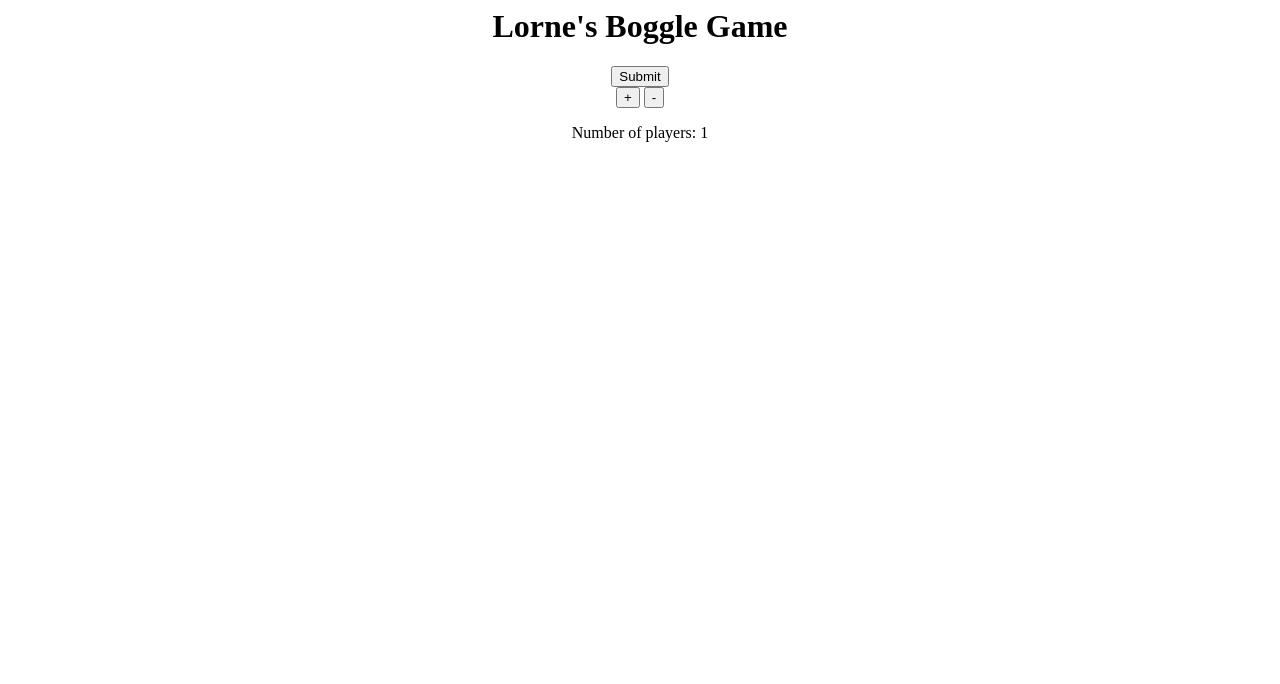
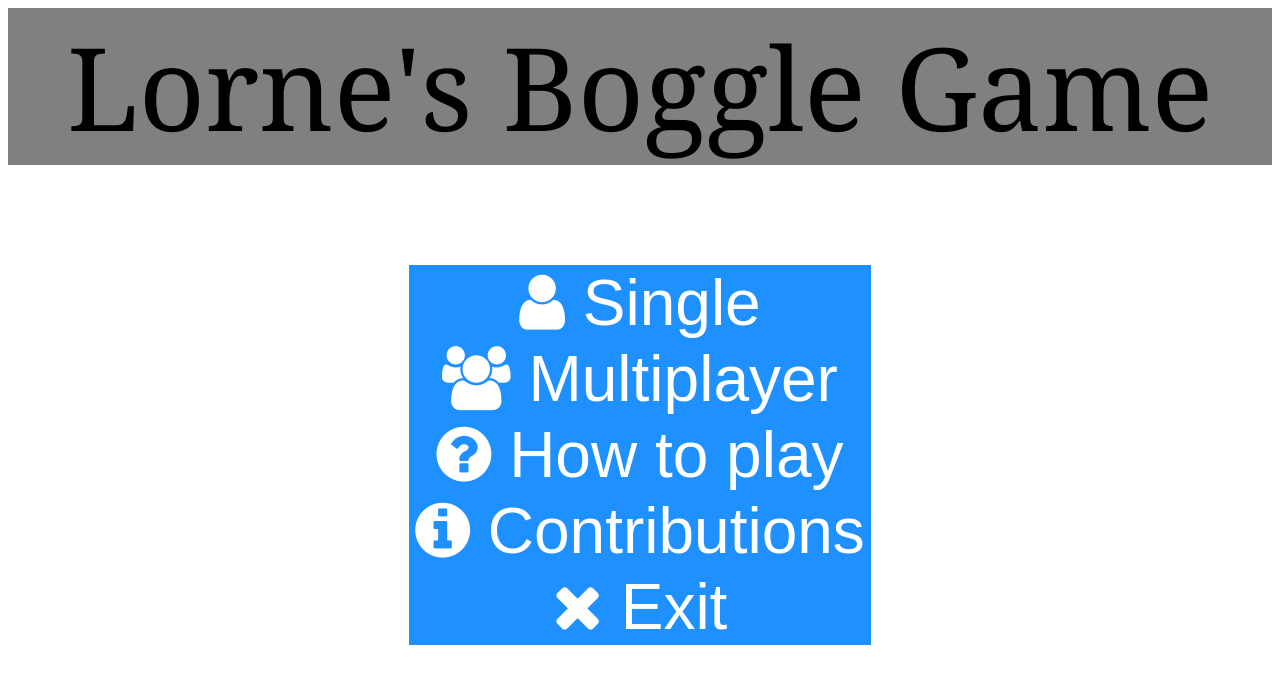
Before and after one commit to lmiller36/Boggle, a plain HTML site: page index.html in a window 1280 px wide. Drawn offline with nearby package versions, Linux system fonts and the light colour scheme.

Commit message:
'Borrowed' main menu from Set

```diff
--- a/index.html
+++ b/index.html
@@ -20,8 +20,13 @@
 </script>
 
 <body>
-
-	<h1 class="header">Lorne's Boggle Game</h1>
+	<div id = "title">
+		<div id = "title-container" class = "title-container">
+			<div class = "title-background">
+				<p id = "title" class="title"> Lorne's Boggle Game </p>
+			</div>
+		</div>
+	</div>
 	<div id = "rightMenu" class="rightMenu" style="display: none">
 		<p>Words:</p>
 		<div class="wrap">
@@ -39,13 +44,32 @@
 	</div>
 	<div id = "center" class = "centerContent">
 		<div id ="setup">
-			<div class = "setup" id="submitSetupButton">
-				<button onclick="submitBoard()	">Submit</button>
-			</div>
-			<div class = "setup" id = "setupNumPlayers">
-				<button onclick="changeNumberOfPlayers(1)">+</button>
-				<button onclick="changeNumberOfPlayers(-1)">-</button>
-				<p id = "numPlayers">Number of players: 1</p>
+			<div class="mainMenu centeredDiv">
+				<div id="btn-container">
+					<button class="btn centered" onclick="submitBoard()">
+						<i class="fa fa-user"></i> Single
+					</button>
+				</div>
+				<div>
+					<button class="btn centered" onclick="">
+						<i class="fa fa-users"></i> Multiplayer
+					</button>
+				</div>
+				<div>
+					<button class="btn centered" onclick="">
+						<i class="fa fa-question-circle"></i> How to play
+					</button>
+				</div>
+				<div>
+					<button class="btn centered">
+						<i class="fa fa-info-circle"></i> Contributions
+					</button>
+				</div>
+				<div>
+					<button class="btn centered" onclick="">
+						<i class=" fa fa-times"></i> Exit
+					</button>
+				</div>
 			</div>
 		</div>
 		<div id = "game" style="display: none">
--- a/style.css
+++ b/style.css
@@ -87,3 +87,46 @@ table.head tr td {
 .timerFont{
 	font-size: 2em;
 }
+
+.btn {
+    background-color: DodgerBlue;
+    border: none;
+    color: white;
+    width: 100%;
+    /*	padding: 12px 16px;*/
+    font-size: 5vw;
+    cursor: pointer;
+}
+
+/* Darker background on mouse-over */
+.btn:hover {
+    background-color: RoyalBlue;
+}
+.btn-container {
+    text-decoration: none;
+    display: inline-block;
+}
+.title-background {
+    width: 100%;
+    display: block;
+    overflow: auto;
+    background-color: grey;
+}
+
+.title-container {
+    width: 100%;
+    display: block;
+    overflow: auto;
+    margin-bottom: 100px;
+}
+
+.title {
+    font-family: georgia, garamond, serif;
+    font-size: 16px;
+    font-style: bold;
+    text-align: center;
+    vertical-align: top;
+    display: block;
+    font-size: 9vw;
+    margin: auto;
+}
```
